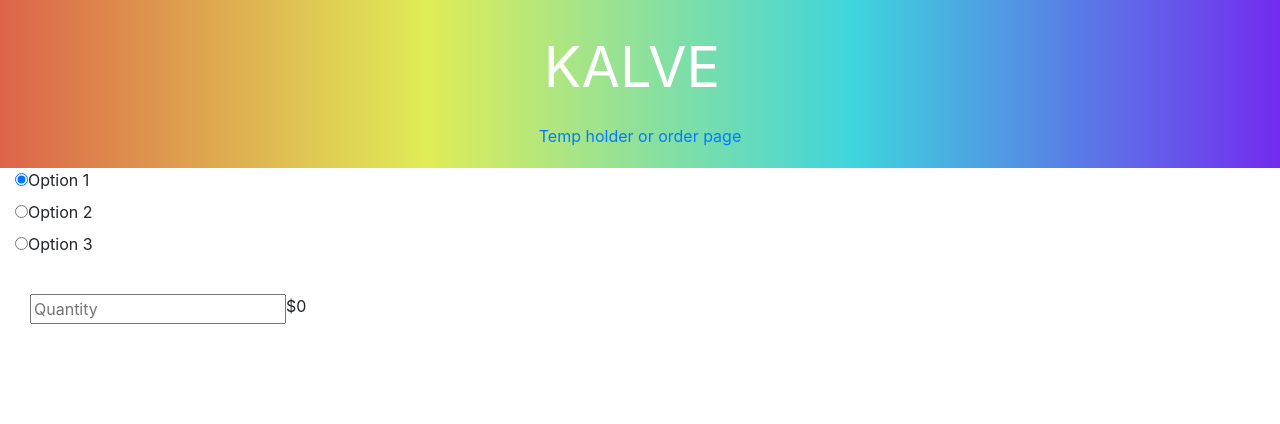
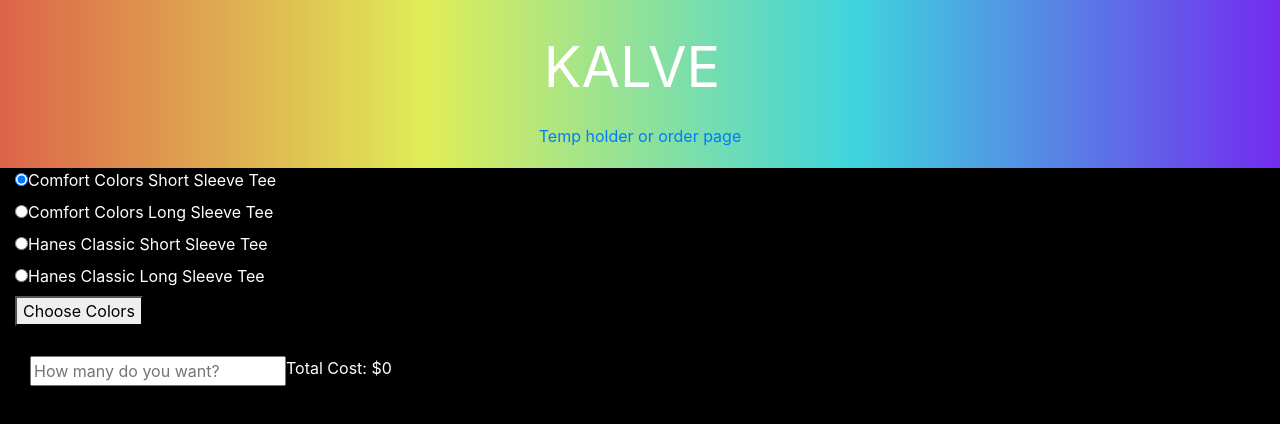
Before and after one commit to misterfoxy/KALVE, a React (Create React App) app in the folder client/: page /order in a window 1280 px wide. Shown: the top 424 px of the page. Built offline with nearby package versions, Linux system fonts and the light colour scheme.

Commit message:
added category selection for shirt page

```diff
--- /dev/null
+++ b/client/src/components/ColorPallette/index.js
@@ -0,0 +1 @@
+export { default } from "./ColorPallette"
--- a/client/src/pages/Order/Order.css
+++ b/client/src/pages/Order/Order.css
@@ -1,8 +1,12 @@
 body {
-    background-color: white;
+    background-color: black;
 }
 
 .form-group{
     margin-top: 30px;
     margin-left: 15px;
 }
+
+.order{
+    color: white;
+}
--- a/client/src/pages/Order/Order.js
+++ b/client/src/pages/Order/Order.js
@@ -6,12 +6,22 @@
         super();
         this.state = {
             quantity: 0,
-            price: 0.00
+            price: 0.00,
+            selectedOption: 'ccss'
 
         };
 
 
     };
+
+    handleOptionChange(changeEvent) {
+        console.log(changeEvent.target.value);
+        this.setState({
+          selectedOption: changeEvent.target.value
+        });
+
+
+    }
 
     handleChange(event){
         let value = event.currentTarget.value;
@@ -19,6 +29,7 @@
             quantity: value
         });
         this.computePrice(value);
+
     };
 
     computePrice = quantity => {
@@ -74,34 +85,48 @@
 
     render(){
         return(
-            <div className="container-fluid">
+            <div className="container-fluid order">
                 <div className="row">
                     <div className="col">
                     <form>
                     <div className="radio">
                       <label>
-                        <input type="radio" value="option1" checked={true} />
-                        Option 1
+                        <input type="radio" value="ccss" checked={this.state.selectedOption === 'ccss'} onChange={this.handleOptionChange.bind(this)} />
+                        Comfort Colors Short Sleeve Tee
                       </label>
                     </div>
                     <div className="radio">
                       <label>
-                        <input type="radio" value="option2" />
-                        Option 2
+                        <input type="radio" value="ccls" checked={this.state.selectedOption === 'ccls'} onChange={this.handleOptionChange.bind(this)}/>
+                        Comfort Colors Long Sleeve Tee
                       </label>
                     </div>
                     <div className="radio">
                       <label>
-                        <input type="radio" value="option3" />
-                        Option 3
+                        <input type="radio" value="hss" checked={this.state.selectedOption === 'hss'} onChange={this.handleOptionChange.bind(this)}/>
+                       Hanes Classic Short Sleeve Tee
+                      </label>
+                    </div>
+                    <div className="radio">
+                      <label>
+                        <input type="radio" value="hls" checked={this.state.selectedOption === 'hls'} onChange={this.handleOptionChange.bind(this)} />
+                        Hanes Classic Long Sleeve Tee
                       </label>
                     </div>
                   </form>
                     </div>
                 </div>
+                <div className="row">
+                    <div className="col">
+                        <button className="color" onClick="">Choose Colors</button>
+                    </div>
+                </div>
                 <div className="form-group row">
-                    <input onChange={this.handleChange.bind(this)} placeholder="Quantity"></input>
-                    <span>${this.state.price}</span>
+
+
+                    <input onChange={this.handleChange.bind(this)} placeholder="How many do you want?"></input>
+                    <span>Total Cost: ${this.state.price}</span>
+
                 </div>
             </div>
         );
```
Also changed, not shown: client/src/components/ColorPallette/ColorPallette.js (added, +13 -0 lines), client/src/components/ColorPallette/ColorPallette.css (added).
